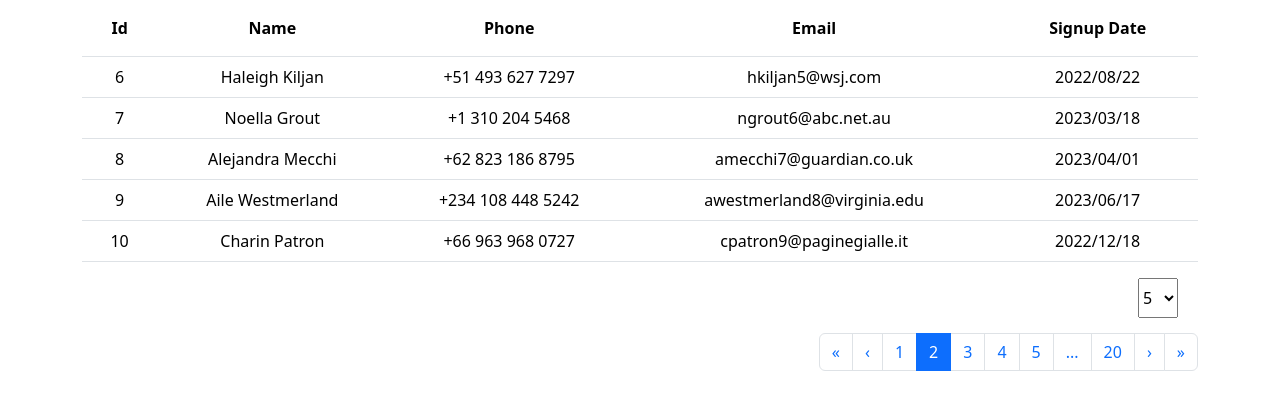
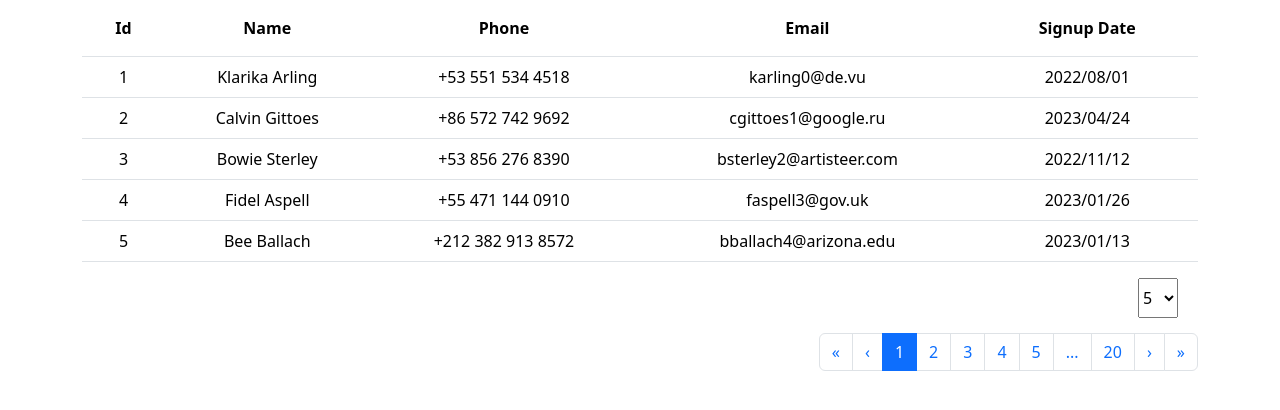
Before and after one commit to AbinashRai/react-pagination, a React (Create React App) app: page / in a window 1280 px wide. Shown: the top 410 px of the page. Built offline with nearby package versions, Linux system fonts and the light colour scheme.

Commit message:
adjusted the table component

```diff
--- a/src/App.js
+++ b/src/App.js
@@ -6,7 +6,7 @@ import Pagination from "./components/pagination";
 import SelectLimit from "./components/selectLimit";
 
 function App() {
-  const [page, setPage] = useState(2);
+  const [page, setPage] = useState(1);
   const [limit, setLimit] = useState(5);
 
   let totalPage = Math.ceil(getLength() / limit);
```
